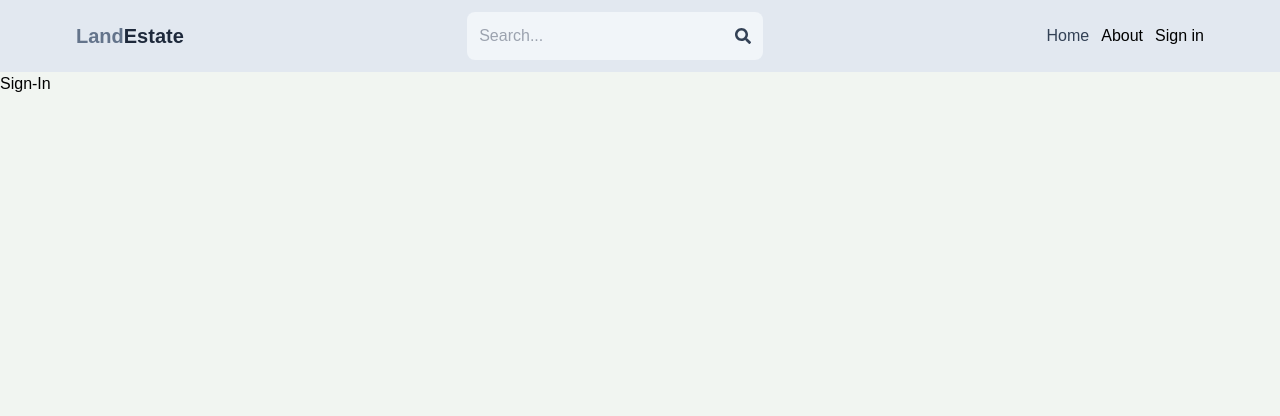
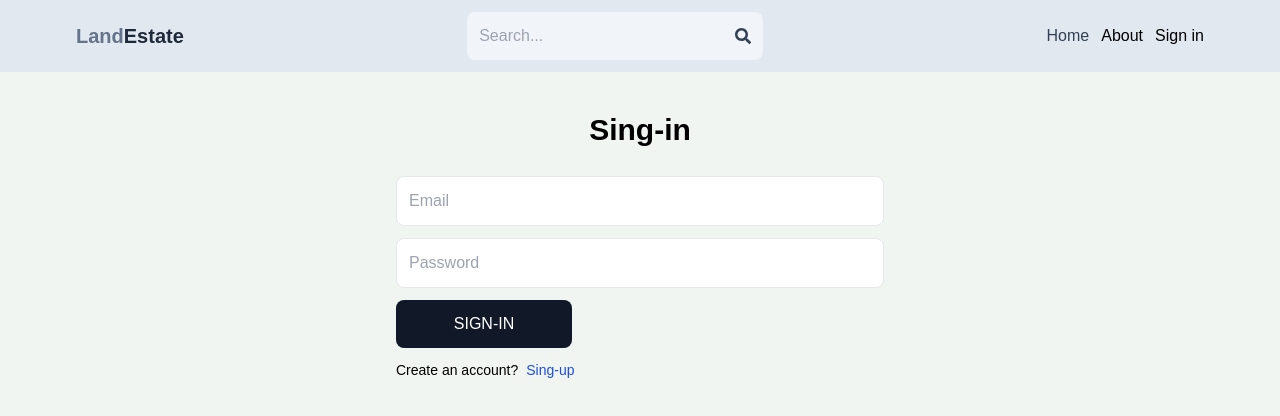
Before and after one commit to tchasinga/Real-Estate-house-Marketplace, a React (Vite) app in the folder frontend/: page /sing-in in a window 1280 px wide. Shown: the top 416 px of the page. Built offline with nearby package versions, Linux system fonts and the light colour scheme.

Commit message:
new code added

```diff
--- a/frontend/src/Pages/Signing.jsx
+++ b/frontend/src/Pages/Signing.jsx
@@ -1,7 +1,58 @@
-export default function Signing() {
+import { useState } from 'react';
+import '../index.css';
+import {Link, useNavigate} from 'react-router-dom';
+
+export default function SignIn() {
+
+  const [formData, setFormData] = useState({})
+  const [ error, setError] = useState(null)
+  const [loading, setLoading] = useState(false)
+  const navigate = useNavigate()
+
+  const handleChange = (e) => {
+    setFormData({...formData, [e.target.id]: e.target.value})
+  }
+
+  const handlerSubmit = async (e) => {
+    e.preventDefault()
+   try {
+      setLoading(true)
+      const res = await fetch('http://localhost:4000/api/auth/singin', {
+        method: 'POST',
+        headers: {
+          'Content-Type': 'application/json'
+        },
+        body: JSON.stringify(formData)
+      })
+      const data = await res.json()
+      if (data.success == false){
+        setLoading(false)
+        setError('Failed to sign in. Please try again.');
+        return;
+      }
+      setLoading(false)
+      setError(null)
+      navigate('/')
+      } catch (error) {
+        setLoading(false)
+        setError('An unexpected error occurred. Please try again.');
+      }
+    }
+
+
   return (
-    <div>
-        <h1>Sign-In</h1>
+    <div className='p-3  max-w-lg mx-auto'>
+        <h1 className="text-3xl text-center font-semibold m-7">Sing-in</h1>
+        <form action="" onSubmit={handlerSubmit} className='flex flex-col gap-3'>
+          <input type="email" placeholder='Email' className='border p-3 rounded-lg' id='email' onChange={handleChange}/>
+          <input type="password" placeholder='Password' className='border p-3 rounded-lg' id='password' onChange={handleChange}/>
+          <button  disabled={loading} className='bg-gray-900 text-white rounded-lg uppercase hover:opacity-90  p-3 font-medium w-44'>{ loading ?'loading' : 'Sign-in'}</button>
+        </form>
+        <div className='flex gap-2 mt-3 text-sm'>
+        <p>Create an account?</p>
+          <Link to='/sign-up' className='text-blue-700 hover:opacity-60'>Sing-up</Link>
+        </div>
+        {error && <p className='text-red-500 text-center mt-3'>{error}</p>}
     </div>
   )
 }
```
Also changed, not shown: 1 other file (tests, documents, lock files or other folders).
